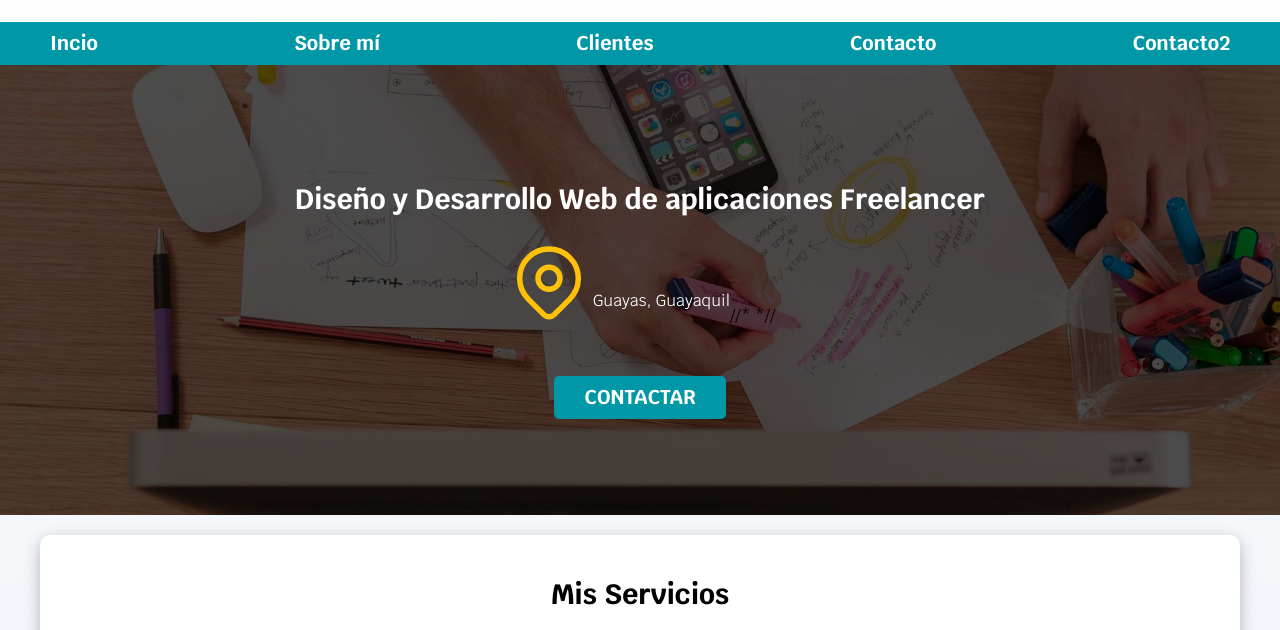
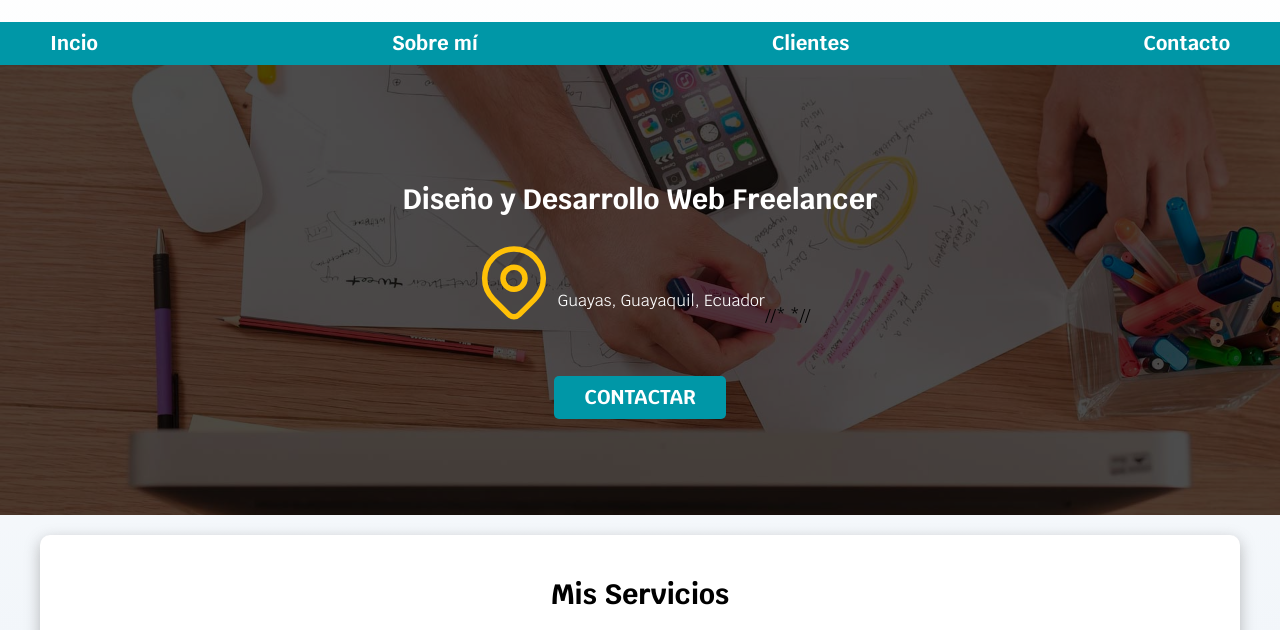
Before and after one commit to ElisaRodriguez95/HTML-freelancer_Elisa, a plain HTML site: page index.html in a window 1280 px wide. Shown: the part 73-703 px from the top of the page. Drawn offline with nearby package versions, Linux system fonts and the light colour scheme.

Commit message:
fix textos, eliminar item de mas

```diff
--- a/index.html
+++ b/index.html
@@ -20,20 +20,19 @@
           <a href="#">Sobre mí</a>
           <a href="#">Clientes</a>
           <a href="#">Contacto</a>
-          <a href="#">Contacto2</a>
        </nav>
     </div>
 
 <section class="hero">
     <div class="contenido-hero">
-         <h2>Diseño y Desarrollo Web de aplicaciones <span>Freelancer</span></h2>
+         <h2>Diseño y Desarrollo Web <span>Freelancer</span></h2>
         <div class="ubicacion">
         <svg xmlns="http://www.w3.org/2000/svg" class="icon icon-tabler icon-tabler-map-pin" width="88" height="88" viewBox="0 0 24 24" stroke-width="1.5" stroke="#FFC107" fill="none" stroke-linecap="round" stroke-linejoin="round">
             <path stroke="none" d="M0 0h24v24H0z"/>
             <circle cx="12" cy="11" r="3" />
             <path d="M17.657 16.657L13.414 20.9a1.998 1.998 0 0 1 -2.827 0l-4.244-4.243a8 8 0 1 1 11.314 0z" />
         </svg>
-        <p>Guayas, Guayaquil</p> //* *//
+        <p>Guayas, Guayaquil, Ecuador</p> //* *//
         </div>
        <a class="boton" href="#">Contactar</a>
     </div>
```
